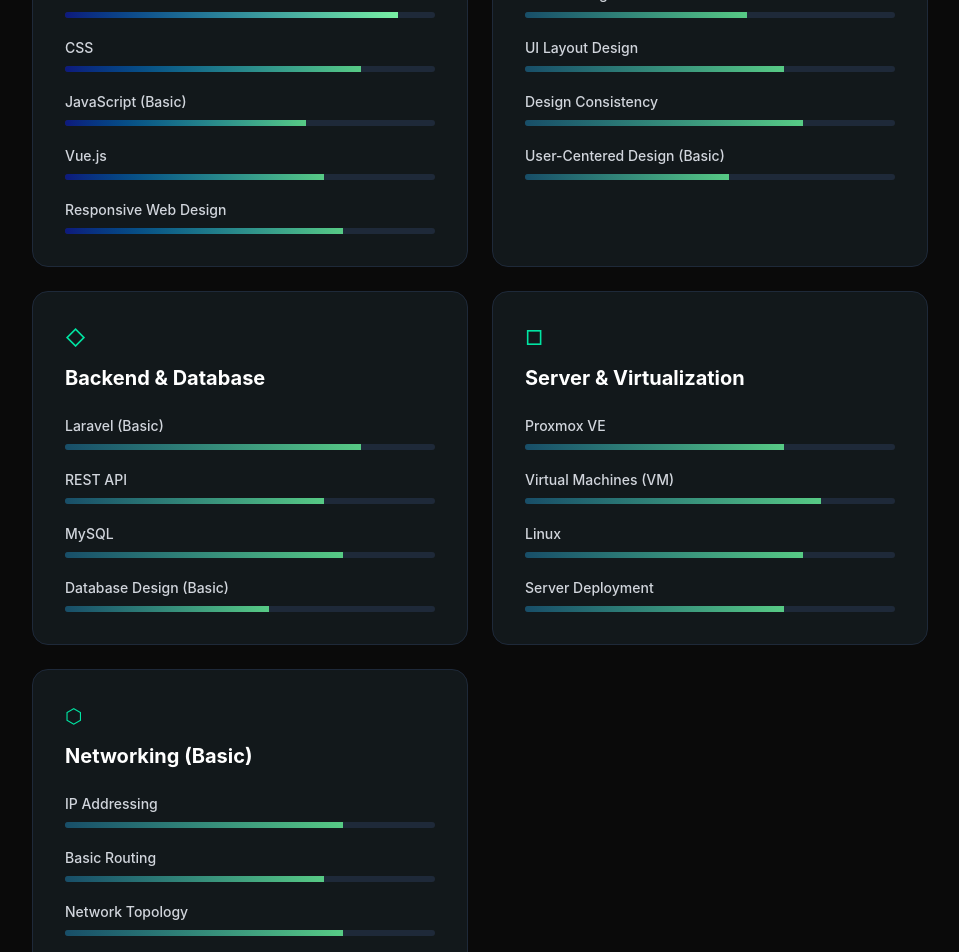
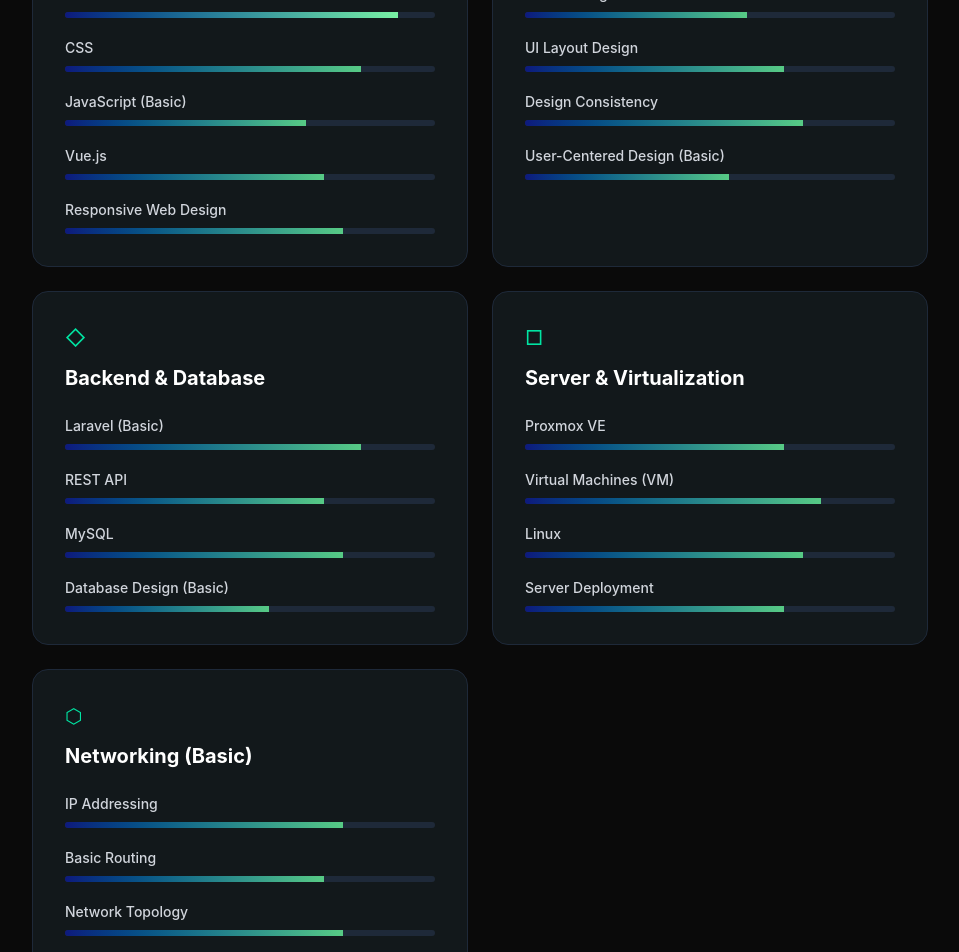
Before and after one commit to FArkan-15/personal-portfolio, a Vue app: page / in a window 1280 px wide. Shown: the part 3520-4472 px from the top of the page, without its empty margins (160-1119 px from the left). Built offline with nearby package versions, Linux system fonts and the light colour scheme.

Commit message:
fixed skill bar color

```diff
--- a/src/components/sections/SkillsSection.vue
+++ b/src/components/sections/SkillsSection.vue
@@ -80,7 +80,7 @@
               <p class="text-sm text-gray-300 font-medium mb-2">Wireframing (Basic)</p>
               <div class="w-full bg-gray-800 h-1.5 rounded-full overflow-hidden">
                 <div
-                  class="bg-linear-to-r from-[#184e68] to-[#57ca85] h-full"
+                  class="bg-linear-to-r from-[#0e197d] to-[#57ca85] h-full"
                   style="width: 60%"
                 ></div>
               </div>
@@ -90,7 +90,7 @@
               <p class="text-sm text-gray-300 font-medium mb-2">UI Layout Design</p>
               <div class="w-full bg-gray-800 h-1.5 rounded-full overflow-hidden">
                 <div
-                  class="bg-linear-to-r from-[#184e68] to-[#57ca85] h-full"
+                  class="bg-linear-to-r from-[#0e197d] to-[#57ca85] h-full"
                   style="width: 70%"
                 ></div>
               </div>
@@ -100,7 +100,7 @@
               <p class="text-sm text-gray-300 font-medium mb-2">Design Consistency</p>
               <div class="w-full bg-gray-800 h-1.5 rounded-full overflow-hidden">
                 <div
-                  class="bg-linear-to-r from-[#184e68] to-[#57ca85] h-full"
+                  class="bg-linear-to-r from-[#0e197d] to-[#57ca85] h-full"
                   style="width: 75%"
                 ></div>
               </div>
@@ -110,7 +110,7 @@
               <p class="text-sm text-gray-300 font-medium mb-2">User-Centered Design (Basic)</p>
               <div class="w-full bg-gray-800 h-1.5 rounded-full overflow-hidden">
                 <div
-                  class="bg-linear-to-r from-[#184e68] to-[#57ca85] h-full"
+                  class="bg-linear-to-r from-[#0e197d] to-[#57ca85] h-full"
                   style="width: 55%"
                 ></div>
               </div>
@@ -131,7 +131,7 @@
               <p class="text-sm text-gray-300 font-medium mb-2">Laravel (Basic)</p>
               <div class="w-full bg-gray-800 h-1.5 rounded-full overflow-hidden">
                 <div
-                  class="bg-linear-to-r from-[#184e68] to-[#57ca85] h-full"
+                  class="bg-linear-to-r from-[#0e197d] to-[#57ca85] h-full"
                   style="width: 80%"
                 ></div>
               </div>
@@ -141,7 +141,7 @@
               <p class="text-sm text-gray-300 font-medium mb-2">REST API</p>
               <div class="w-full bg-gray-800 h-1.5 rounded-full overflow-hidden">
                 <div
-                  class="bg-linear-to-r from-[#184e68] to-[#57ca85] h-full"
+                  class="bg-linear-to-r from-[#0e197d] to-[#57ca85] h-full"
                   style="width: 70%"
                 ></div>
               </div>
@@ -151,7 +151,7 @@
               <p class="text-sm text-gray-300 font-medium mb-2">MySQL</p>
               <div class="w-full bg-gray-800 h-1.5 rounded-full overflow-hidden">
                 <div
-                  class="bg-linear-to-r from-[#184e68] to-[#57ca85] h-full"
+                  class="bg-linear-to-r from-[#0e197d] to-[#57ca85] h-full"
                   style="width: 75%"
                 ></div>
               </div>
@@ -161,7 +161,7 @@
               <p class="text-sm text-gray-300 font-medium mb-2">Database Design (Basic)</p>
               <div class="w-full bg-gray-800 h-1.5 rounded-full overflow-hidden">
                 <div
-                  class="bg-linear-to-r from-[#184e68] to-[#57ca85] h-full"
+                  class="bg-linear-to-r from-[#0e197d] to-[#57ca85] h-full"
                   style="width: 55%"
                 ></div>
               </div>
@@ -182,7 +182,7 @@
               <p class="text-sm text-gray-300 font-medium mb-2">Proxmox VE</p>
               <div class="w-full bg-gray-800 h-1.5 rounded-full overflow-hidden">
                 <div
-                  class="bg-linear-to-r from-[#184e68] to-[#57ca85] h-full"
+                  class="bg-linear-to-r from-[#0e197d] to-[#57ca85] h-full"
                   style="width: 70%"
                 ></div>
               </div>
@@ -192,7 +192,7 @@
               <p class="text-sm text-gray-300 font-medium mb-2">Virtual Machines (VM)</p>
               <div class="w-full bg-gray-800 h-1.5 rounded-full overflow-hidden">
                 <div
-                  class="bg-linear-to-r from-[#184e68] to-[#57ca85] h-full"
+                  class="bg-linear-to-r from-[#0e197d] to-[#57ca85] h-full"
                   style="width: 80%"
                 ></div>
               </div>
@@ -202,7 +202,7 @@
               <p class="text-sm text-gray-300 font-medium mb-2">Linux</p>
               <div class="w-full bg-gray-800 h-1.5 rounded-full overflow-hidden">
                 <div
-                  class="bg-linear-to-r from-[#184e68] to-[#57ca85] h-full"
+                  class="bg-linear-to-r from-[#0e197d] to-[#57ca85] h-full"
                   style="width: 75%"
                 ></div>
               </div>
@@ -212,7 +212,7 @@
               <p class="text-sm text-gray-300 font-medium mb-2">Server Deployment</p>
               <div class="w-full bg-gray-800 h-1.5 rounded-full overflow-hidden">
                 <div
-                  class="bg-linear-to-r from-[#184e68] to-[#57ca85] h-full"
+                  class="bg-linear-to-r from-[#0e197d] to-[#57ca85] h-full"
                   style="width: 70%"
                 ></div>
               </div>
@@ -233,7 +233,7 @@
               <p class="text-sm text-gray-300 font-medium mb-2">IP Addressing</p>
               <div class="w-full bg-gray-800 h-1.5 rounded-full overflow-hidden">
                 <div
-                  class="bg-linear-to-r from-[#184e68] to-[#57ca85] h-full"
+                  class="bg-linear-to-r from-[#0e197d] to-[#57ca85] h-full"
                   style="width: 75%"
                 ></div>
               </div>
@@ -243,7 +243,7 @@
               <p class="text-sm text-gray-300 font-medium mb-2">Basic Routing</p>
               <div class="w-full bg-gray-800 h-1.5 rounded-full overflow-hidden">
                 <div
-                  class="bg-linear-to-r from-[#184e68] to-[#57ca85] h-full"
+                  class="bg-linear-to-r from-[#0e197d] to-[#57ca85] h-full"
                   style="width: 70%"
                 ></div>
               </div>
@@ -253,7 +253,7 @@
               <p class="text-sm text-gray-300 font-medium mb-2">Network Topology</p>
               <div class="w-full bg-gray-800 h-1.5 rounded-full overflow-hidden">
                 <div
-                  class="bg-linear-to-r from-[#184e68] to-[#57ca85] h-full"
+                  class="bg-linear-to-r from-[#0e197d] to-[#57ca85] h-full"
                   style="width: 75%"
                 ></div>
               </div>
@@ -263,7 +263,7 @@
               <p class="text-sm text-gray-300 font-medium mb-2">LAN Configuration</p>
               <div class="w-full bg-gray-800 h-1.5 rounded-full overflow-hidden">
                 <div
-                  class="bg-linear-to-r from-[#184e68] to-[#57ca85] h-full"
+                  class="bg-linear-to-r from-[#0e197d] to-[#57ca85] h-full"
                   style="width: 65%"
                 ></div>
               </div>
```
Also changed, not shown: src/components/sections/SkillSection.vue (deleted).
